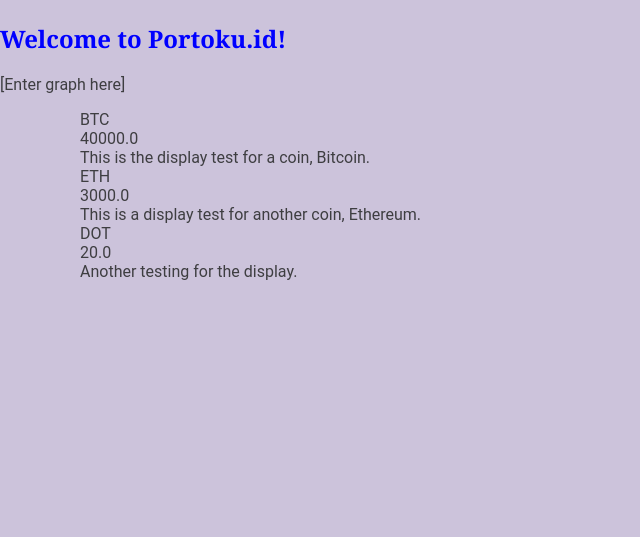
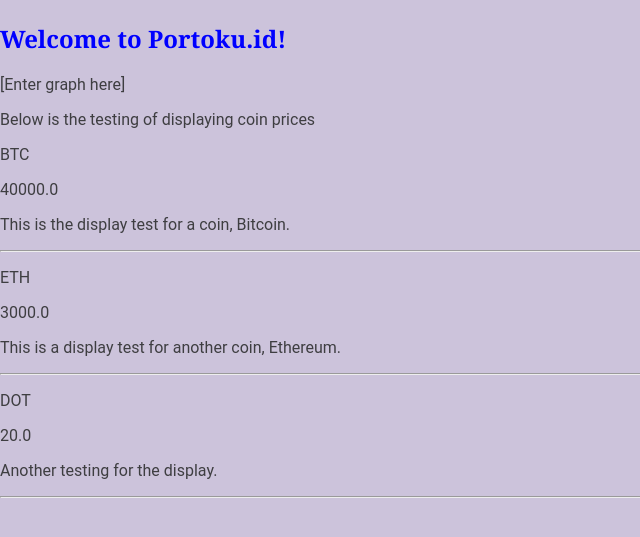
Before and after one commit to domica-s/portoku.id, a Django app: page /markets/ in a window 1280 px wide. Shown: the part 83-620 px from the top of the page, without its empty margins (0-640 px from the left). Run offline with Django 3.2, Linux system fonts and the light colour scheme; data comes from the database, SQL or seed files in the repository.

Commit message:
change index.html

```diff
--- a/markets/templates/markets/index.html
+++ b/markets/templates/markets/index.html
@@ -17,16 +17,16 @@
         <section>
             <h1>Welcome to Portoku.id!</h1>
             <p>[Enter graph here]</p>
+            <p>Below is the testing of displaying coin prices</p>
         </section>
-        <ul>
         <section>
             {% for coin_x in coins %}
-                <ol>{{ coin_x.name }}</ol>
-                <ol>{{ coin_x.price }}</ol>
-                <ol>{{ coin_x.description }}</ol>
+                <p>{{ coin_x.name }}</p>
+                <p>{{ coin_x.price }}</p>
+                <p>{{ coin_x.description }}</p>
+                <hr>
             {% endfor %}
         </section>
-        </ul>
     </main>
 </body>
 </html>
```
